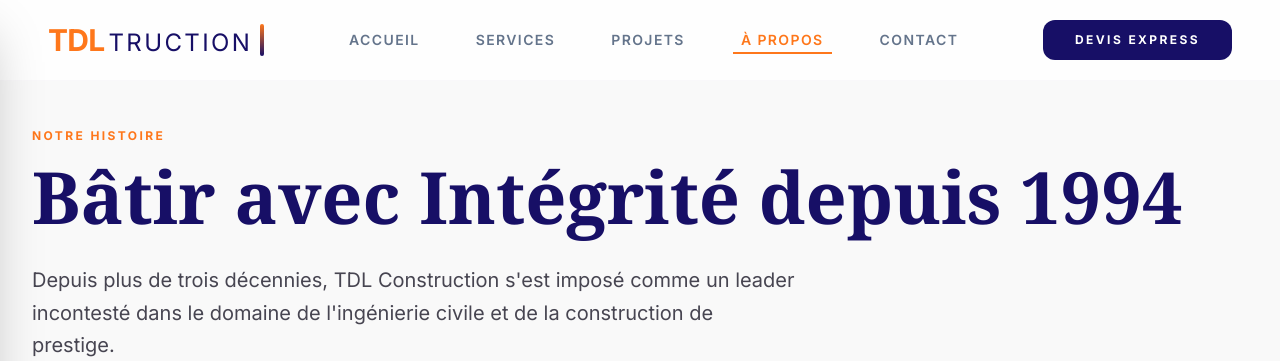
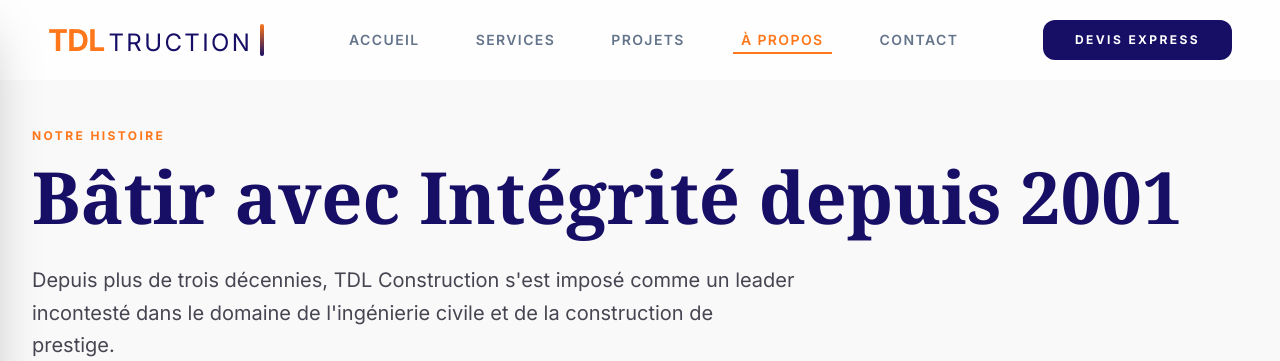
Before and after one commit to ktbm12/tdl, a Django app: page /about/ in a window 1280 px wide. Shown: the top 361 px of the page. Run offline with Django 5.2, Linux system fonts and the light colour scheme; data that the repository does not hold is empty; some libraries are stand-ins or nearby versions.

Commit message:
uodate date

```diff
--- a/construction/templates/about.html
+++ b/construction/templates/about.html
@@ -6,7 +6,7 @@
 <main class="pt-32 pb-24 max-w-7xl mx-auto px-8">
     <header class="mb-16">
         <span class="text-on-tertiary-container font-bold tracking-[0.2em] uppercase text-xs mb-4 block">Notre Histoire</span>
-        <h1 class="font-headline text-5xl md:text-7xl font-bold text-primary mb-8">Bâtir avec Intégrité depuis 1994</h1>
+        <h1 class="font-headline text-5xl md:text-7xl font-bold text-primary mb-8">Bâtir avec Intégrité depuis 2001</h1>
         <p class="text-xl text-on-surface-variant max-w-3xl leading-relaxed">
             Depuis plus de trois décennies, TDL Construction s'est imposé comme un leader incontesté dans le domaine de l'ingénierie civile et de la construction de prestige.
         </p>
```
